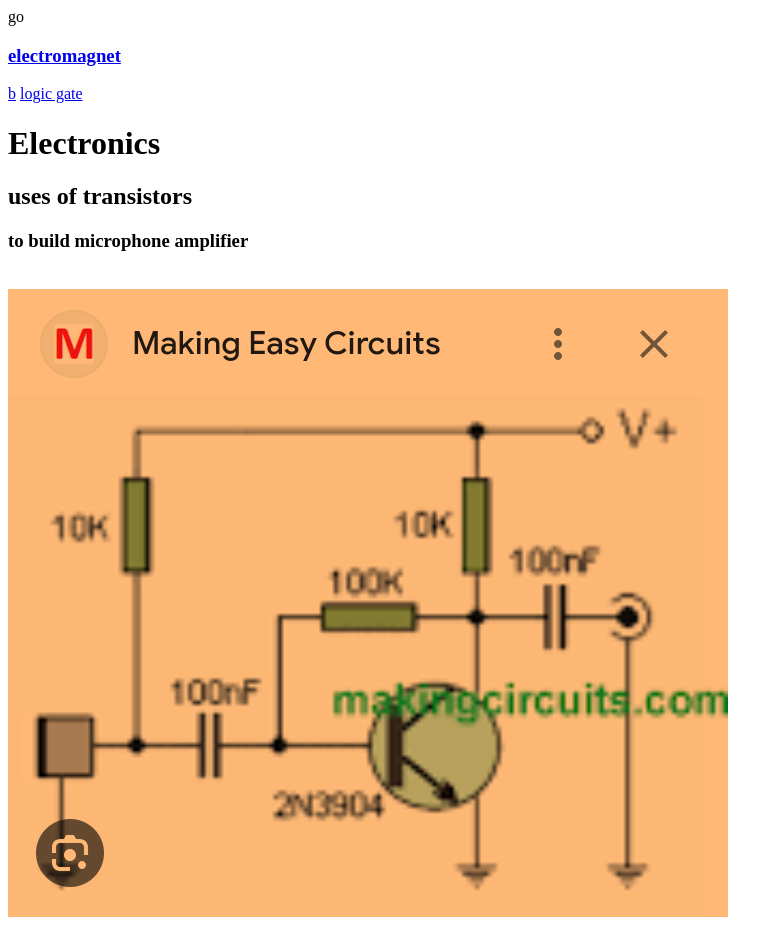
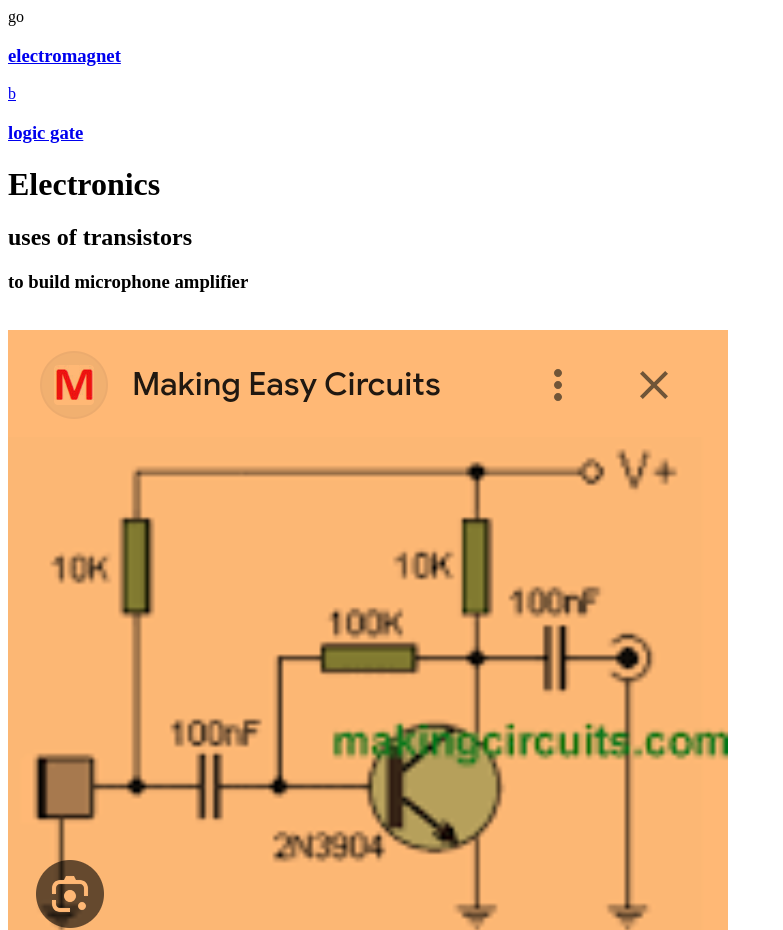
Before and after one commit to Leo-david/Go, a plain HTML site: page index.html in a window 1280 px wide. Shown: the top 930 px of the page, without its empty margins (0-783 px from the left). Drawn offline with Linux system fonts and the light colour scheme.

Commit message:
Update index.html

```diff
--- a/index.html
+++ b/index.html
@@ -6,7 +6,7 @@
 <body>
     <a href="go.html"> <h3>electromagnet</h3> </a>
     <a href="Link.html">b</a>
-    <a href="logic.html><h3>logic gate</h3> </a>
+    <a href="logic.html"><h3>logic gate</h3> </a>
     <h1>  Electronics  </h1>
      <h2>uses of transistors</h2>
 
```
